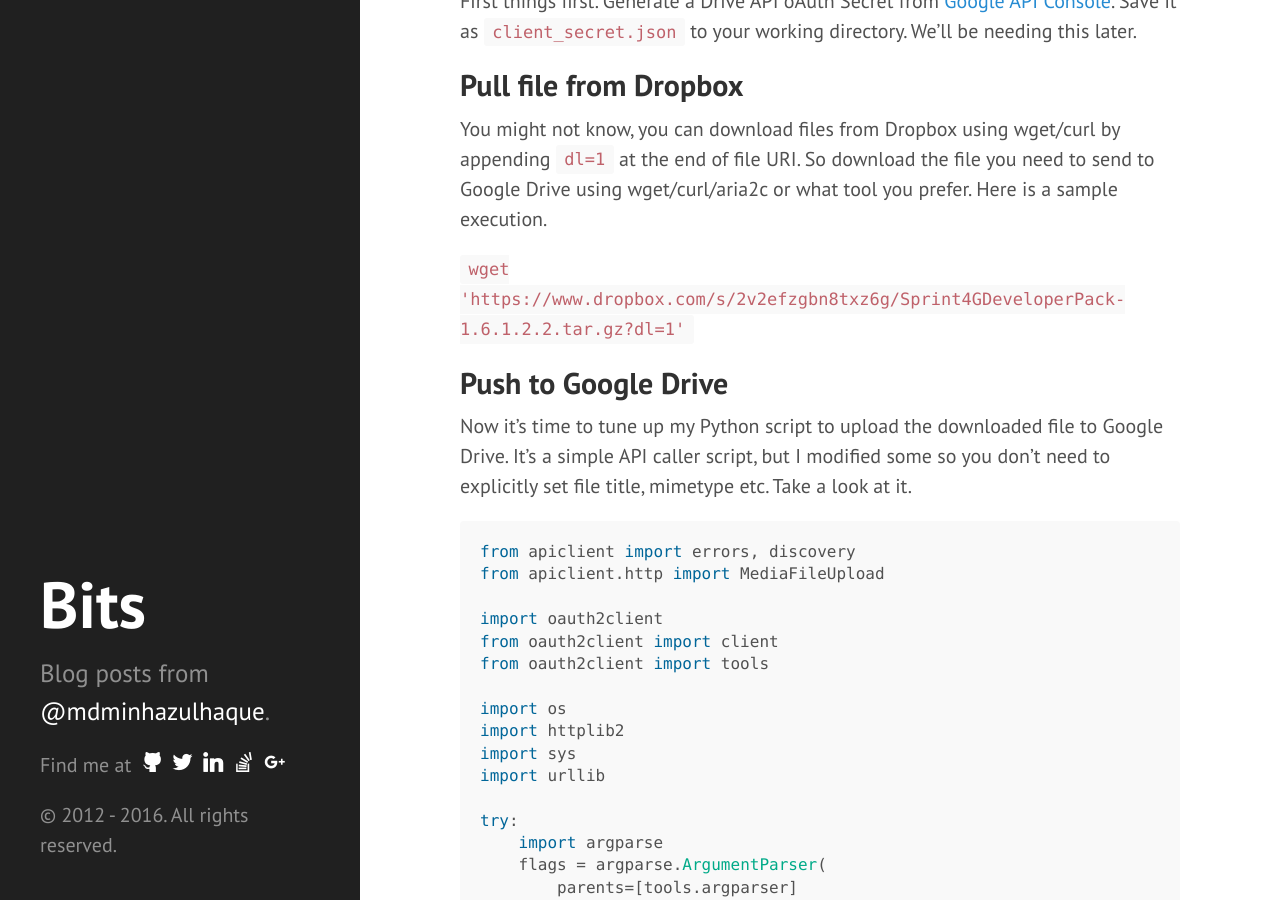
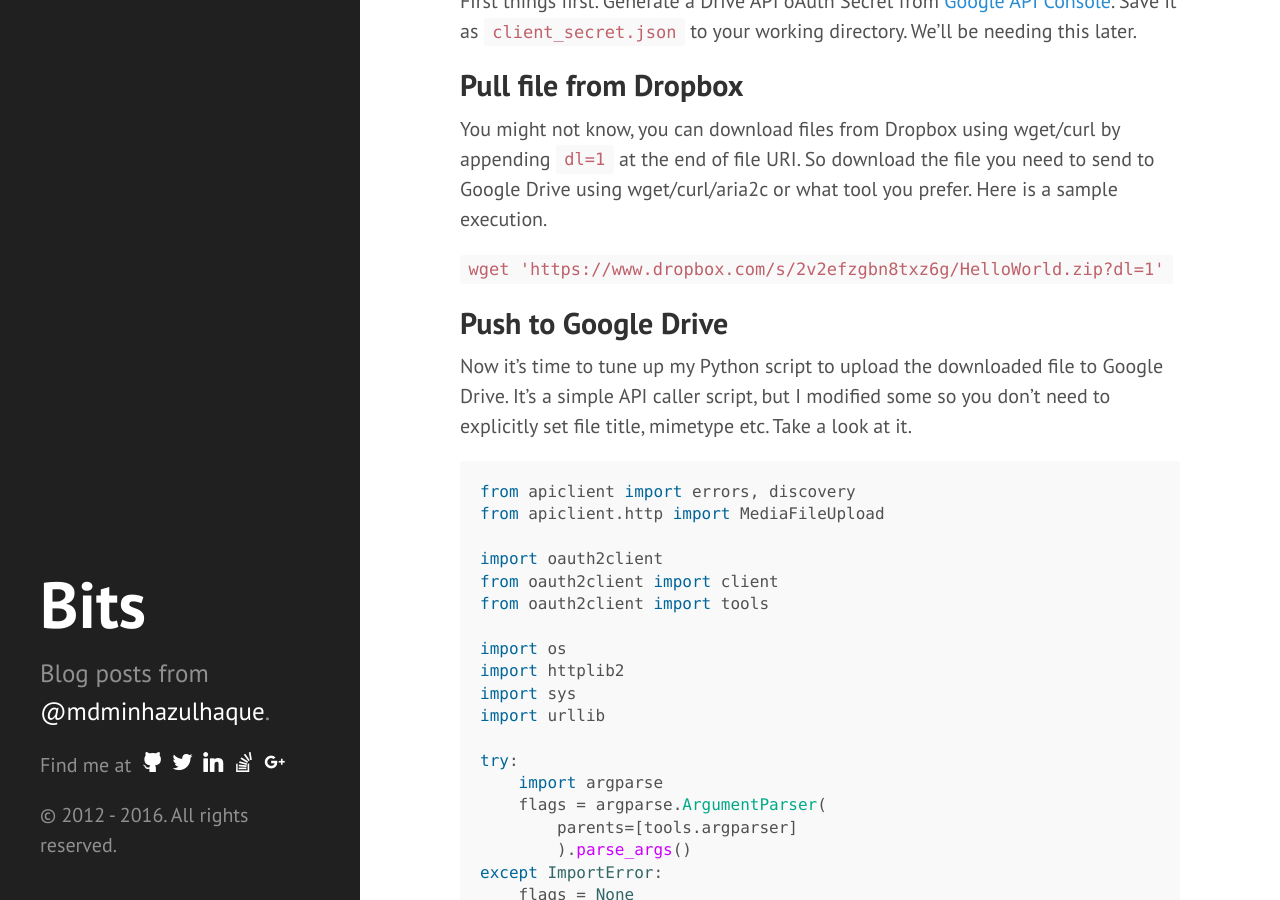
Before and after one commit to mdminhazulhaque/bits, a Jekyll site: the page built from _posts/2016/2016-06-16-copy-file-from-dropbox-to-google-drive.md, in a window 1280 px wide and 900 px high, scrolled down 324 px. Built offline with Jekyll 4.4.1, drawn with Linux system fonts in a browser that asks for light colours; comment, search, counter and statistics services are not loaded; part of the change alters nothing that is shown.

Commit message:
Update 2016-06-16-copy-file-from-dropbox-to-google-drive.md

```diff
--- a/_posts/2016/2016-06-16-copy-file-from-dropbox-to-google-drive.md
+++ b/_posts/2016/2016-06-16-copy-file-from-dropbox-to-google-drive.md
@@ -16,7 +16,7 @@ First things first. Generate a Drive API oAuth Secret from [Google API Console](
 
 You might not know, you can download files from Dropbox using wget/curl by appending `dl=1` at the end of file URI. So download the file you need to send to Google Drive using wget/curl/aria2c or what tool you prefer. Here is a sample execution.
 
-`wget 'https://www.dropbox.com/s/2v2efzgbn8txz6g/Sprint4GDeveloperPack-1.6.1.2.2.tar.gz?dl=1'`
+`wget 'https://www.dropbox.com/s/2v2efzgbn8txz6g/HelloWorld.zip?dl=1'`
 
 ## Push to Google Drive
 
@@ -78,7 +78,9 @@ def get_mimetype(filename):
 def insert_file(service, filename, parent_id=None):
     filemimetype = get_mimetype(filename)
 
-    media_body = MediaFileUpload(filename, mimetype=filemimetype, resumable=True)
+    media_body = MediaFileUpload(filename,
+                mimetype=filemimetype,
+                resumable=True)
     body = {'title': filename, 'mimeType': filemimetype}
     # Set the parent folder if provided
     if parent_id:
```
